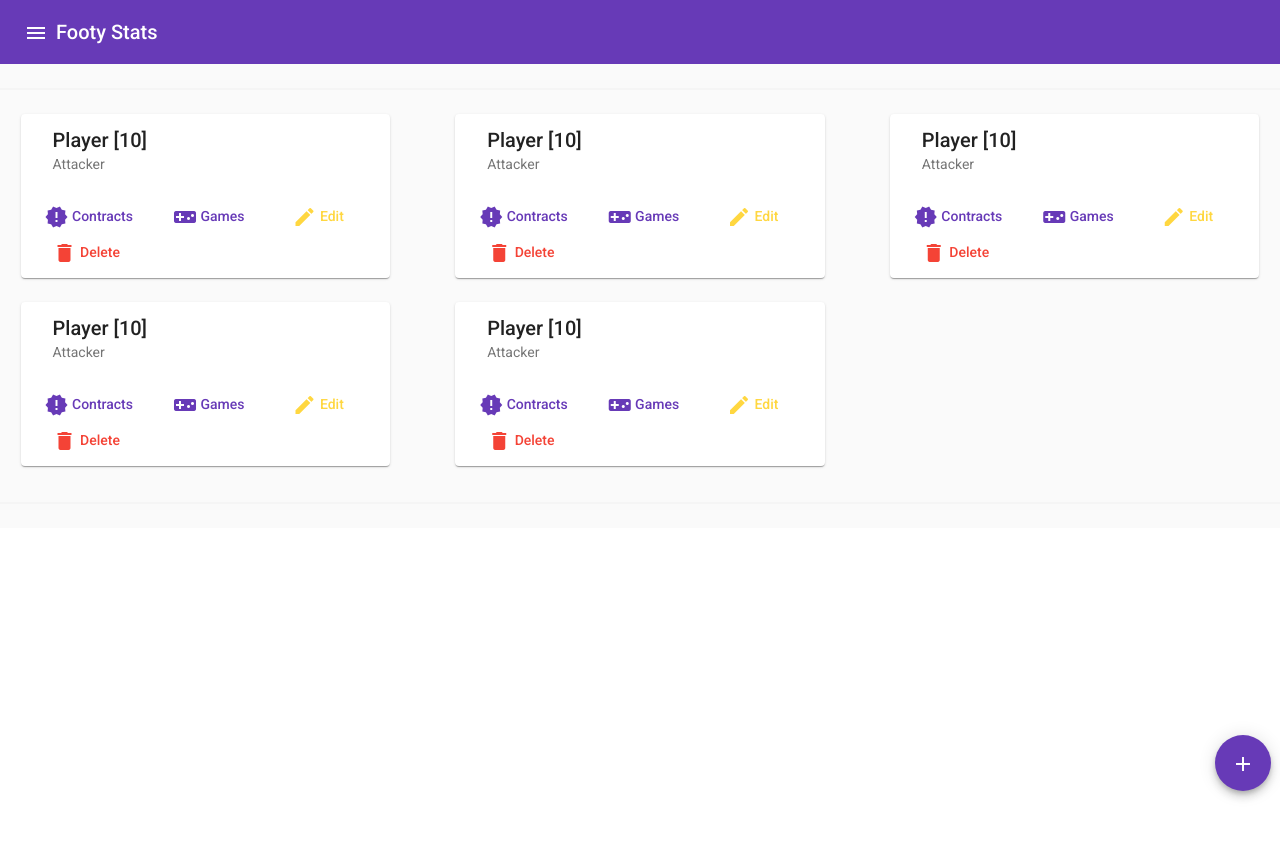
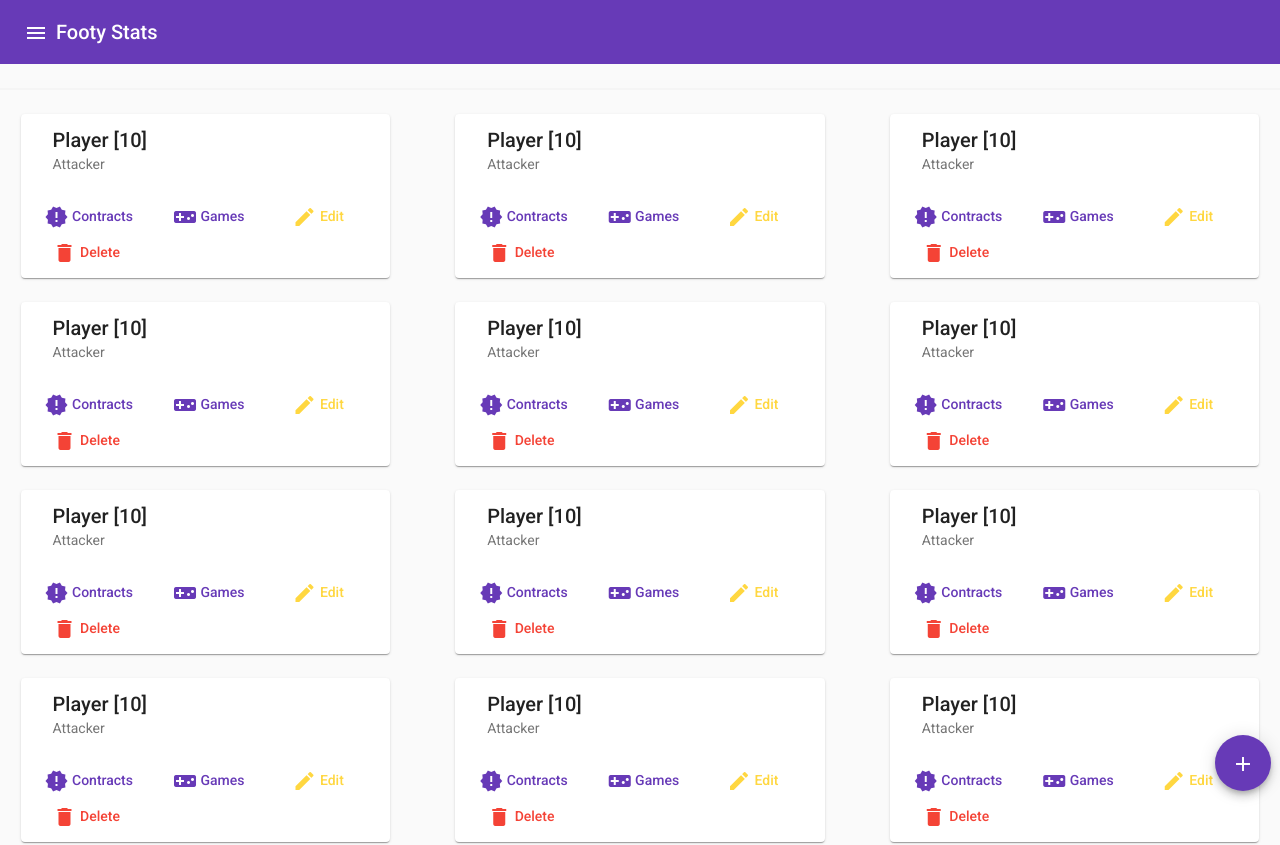
Before and after one commit to Stevan-Radovanovic/FootyStats-AdminPanel, an Angular app: page /players in a window 1280 px wide. Shown: the top 845 px of the page. Before the commit the page ends 800 px from the top, so only its background shows below. Built offline with nearby package versions, Linux system fonts and the light colour scheme.

Commit message:
Fixed some extremely important CSS design

```diff
--- a/src/app/app.component.css
+++ b/src/app/app.component.css
@@ -5,3 +5,7 @@ mat-sidenav button {
 mat-sidenav {
   width: 200px;
 }
+
+.invisibleHeader {
+  visibility: hidden;
+}
--- a/src/app/app.component.html
+++ b/src/app/app.component.html
@@ -1,4 +1,9 @@
-<mat-toolbar color="primary">
+<div id="container" style="min-height: 100vh; margin: 0;">
+  <mat-toolbar
+    color="primary"
+    style="position: sticky; top: 0; z-index: 2;"
+    [ngClass]="{ invisibleHeader: headerServ.invisible }"
+  >
     <button mat-icon-button (click)="toggleSideMenu()">
       <mat-icon>menu</mat-icon>
     </button>
@@ -37,9 +42,10 @@
       </button>
       <hr />
     </mat-sidenav>
-  <mat-sidenav-content style="overflow: hidden;">
+    <mat-sidenav-content style="overflow: hidden; min-height: 90vh;">
       <hr />
       <router-outlet></router-outlet>
       <hr />
     </mat-sidenav-content>
   </mat-sidenav-container>
+</div>
--- a/src/app/app.component.ts
+++ b/src/app/app.component.ts
@@ -1,4 +1,5 @@
 import { Component } from '@angular/core';
+import { HeaderService } from './header.service';
 
 @Component({
   selector: 'app-root',
@@ -10,6 +11,8 @@ export class AppComponent {
 
   title = 'footyStatsAdminPanel';
 
+  constructor(public headerServ: HeaderService) {}
+
   toggleSideMenu() {
     this.opened = !this.opened;
   }
--- /dev/null
+++ b/src/app/header.service.ts
@@ -0,0 +1,10 @@
+import { Injectable } from '@angular/core';
+
+@Injectable({
+  providedIn: 'root',
+})
+export class HeaderService {
+  invisible = false;
+
+  constructor() {}
+}
--- a/src/app/player/player-default/player-default.component.ts
+++ b/src/app/player/player-default/player-default.component.ts
@@ -39,6 +39,78 @@ export class PlayerDefaultComponent implements OnInit {
       shirtNumber: 10,
       position: 'Attacker',
     },
+    {
+      dateOfBirth: new Date(),
+      fullName: 'Player',
+      shirtNumber: 10,
+      position: 'Attacker',
+    },
+    {
+      dateOfBirth: new Date(),
+      fullName: 'Player',
+      shirtNumber: 10,
+      position: 'Attacker',
+    },
+    {
+      dateOfBirth: new Date(),
+      fullName: 'Player',
+      shirtNumber: 10,
+      position: 'Attacker',
+    },
+    {
+      dateOfBirth: new Date(),
+      fullName: 'Player',
+      shirtNumber: 10,
+      position: 'Attacker',
+    },
+    {
+      dateOfBirth: new Date(),
+      fullName: 'Player',
+      shirtNumber: 10,
+      position: 'Attacker',
+    },
+    {
+      dateOfBirth: new Date(),
+      fullName: 'Player',
+      shirtNumber: 10,
+      position: 'Attacker',
+    },
+    {
+      dateOfBirth: new Date(),
+      fullName: 'Player',
+      shirtNumber: 10,
+      position: 'Attacker',
+    },
+    {
+      dateOfBirth: new Date(),
+      fullName: 'Player',
+      shirtNumber: 10,
+      position: 'Attacker',
+    },
+    {
+      dateOfBirth: new Date(),
+      fullName: 'Player',
+      shirtNumber: 10,
+      position: 'Attacker',
+    },
+    {
+      dateOfBirth: new Date(),
+      fullName: 'Player',
+      shirtNumber: 10,
+      position: 'Attacker',
+    },
+    {
+      dateOfBirth: new Date(),
+      fullName: 'Player',
+      shirtNumber: 10,
+      position: 'Attacker',
+    },
+    {
+      dateOfBirth: new Date(),
+      fullName: 'Player',
+      shirtNumber: 10,
+      position: 'Attacker',
+    },
   ];
 
   constructor(public modalServ: PlayerModalService) {}
--- a/src/app/player/player-modal.service.ts
+++ b/src/app/player/player-modal.service.ts
@@ -1,4 +1,5 @@
 import { Injectable } from '@angular/core';
+import { HeaderService } from '../header.service';
 
 @Injectable({
   providedIn: 'root',
@@ -9,20 +10,24 @@ export class PlayerModalService {
   newModalOpened = false;
   contractsModalOpened = false;
 
-  constructor() {}
+  constructor(private headerServ: HeaderService) {}
 
   toggleContractsModal() {
     this.contractsModalOpened = !this.contractsModalOpened;
+    this.headerServ.invisible = !this.headerServ.invisible;
   }
 
   toggleNewModal() {
     this.newModalOpened = !this.newModalOpened;
+    this.headerServ.invisible = !this.headerServ.invisible;
   }
   toggleDeleteModal() {
     this.deleteModalOpened = !this.deleteModalOpened;
+    this.headerServ.invisible = !this.headerServ.invisible;
   }
 
   toggleEditModal() {
     this.editModalOpened = !this.editModalOpened;
+    this.headerServ.invisible = !this.headerServ.invisible;
   }
 }
```
Also changed, not shown: src/styles.css (+8 -2 lines), to-do.txt. Lines whose indentation alone changed are shown as unchanged.
